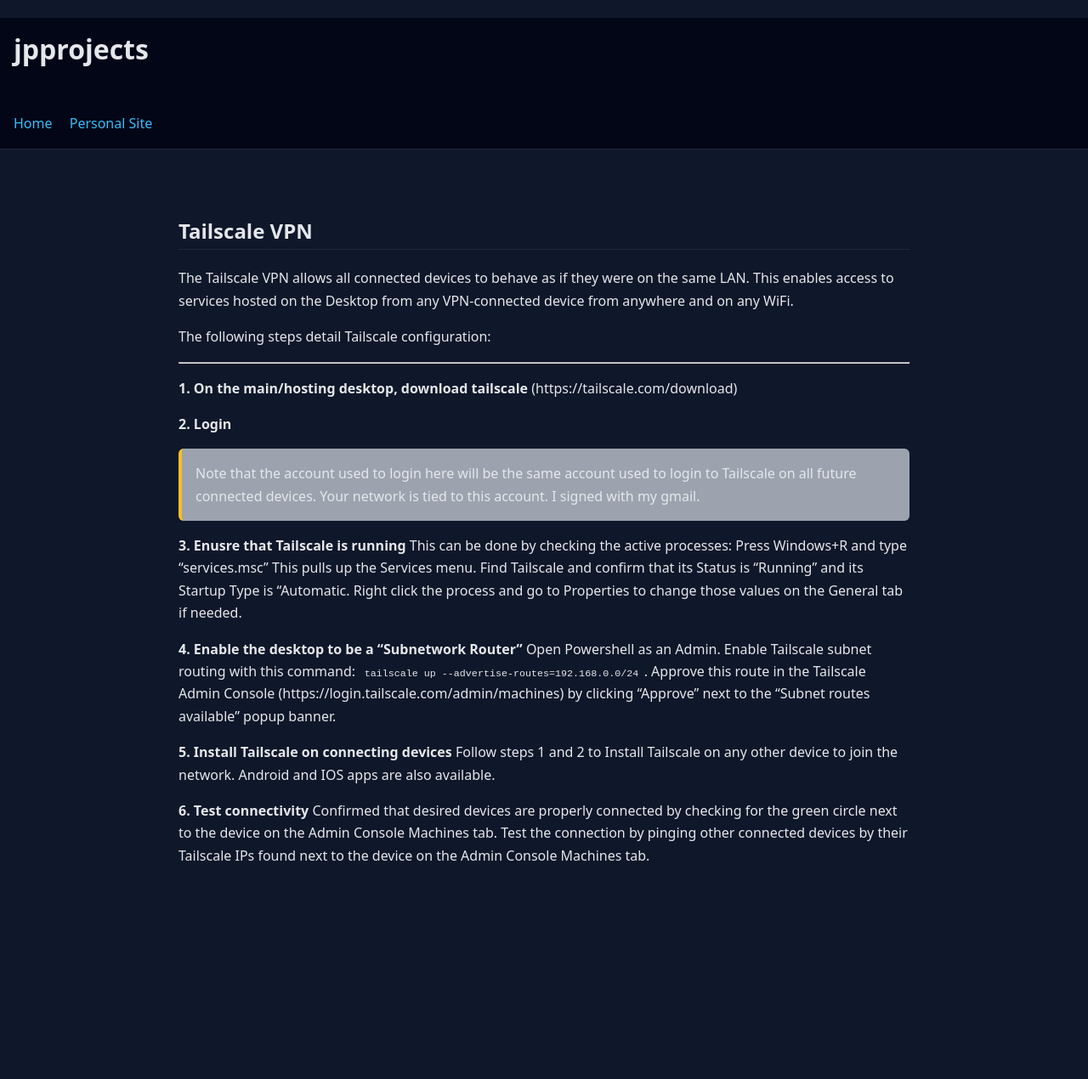
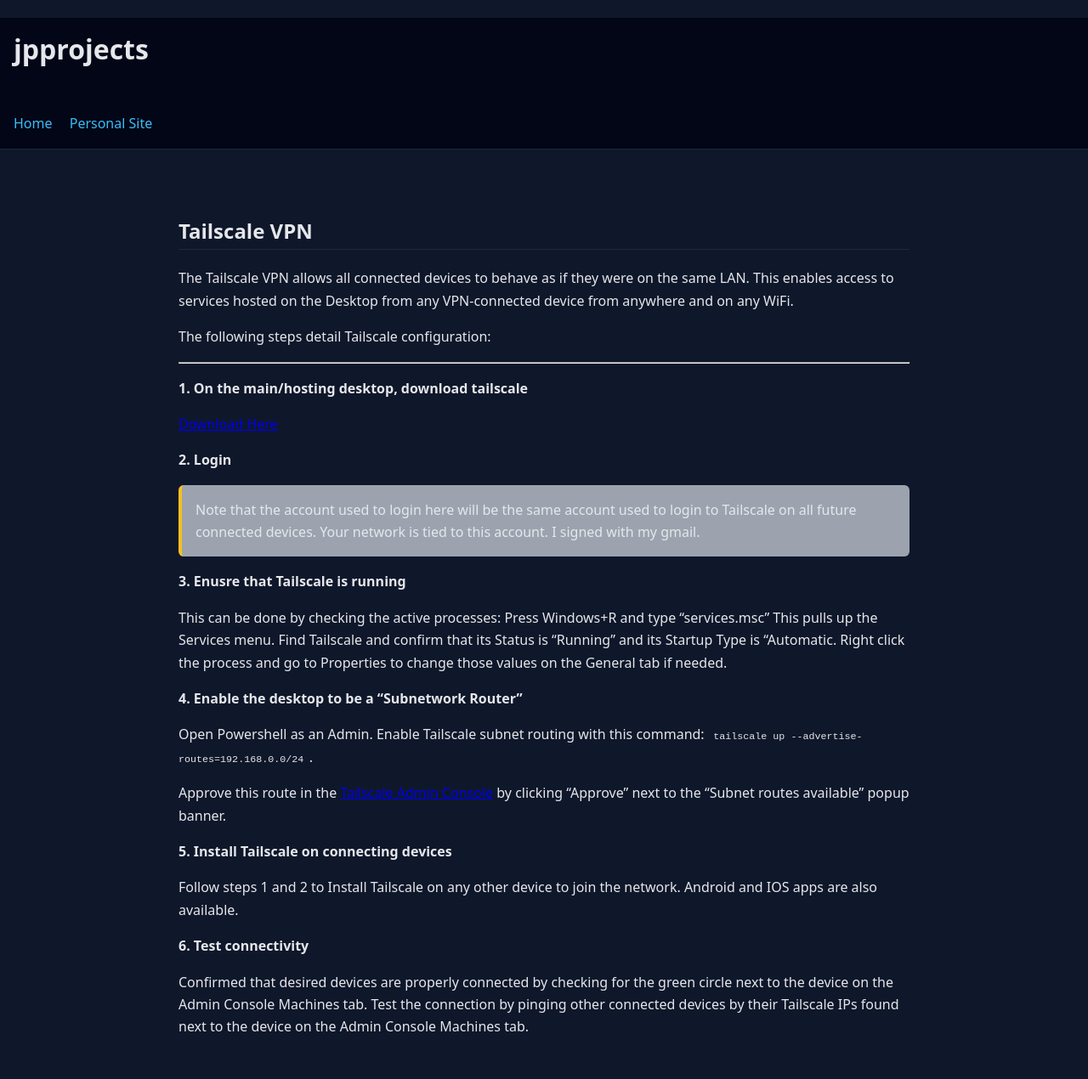
Before and after one commit to jacob-parra/jpprojects, a Jekyll site: the page built from projects/tailscale.md, in a window 1280 px wide. Shown: the whole page at 85% size. Built offline with Jekyll 4.4.1, drawn with Linux system fonts in a browser that asks for light colours; before the commit the page ends 1068 px from its top, so only the background shows below that.

Commit message:
Content and Styling

```diff
--- a/projects/tailscale.md
+++ b/projects/tailscale.md
@@ -12,21 +12,29 @@ The following steps detail Tailscale configuration:
 <hr>
 
 **1. On the main/hosting desktop, download tailscale**
-(https://tailscale.com/download)
+
+<a href="https://tailscale.com/download">Download Here</a>
 
 **2. Login**
+
 <div class="info">
 Note that the account used to login here will be the same account used to login to Tailscale on all future connected devices. Your network is tied to this account. I signed with my gmail.
 </div>
 
 **3. Enusre that Tailscale is running**
+
 This can be done by checking the active processes: Press Windows+R and type "services.msc" This pulls up the Services menu. Find Tailscale and confirm that its Status is "Running" and its Startup Type is "Automatic. Right click the process and go to Properties to change those values on the General tab if needed.
 
 **4. Enable the desktop to be a "Subnetwork Router"**
-Open Powershell as an Admin. Enable Tailscale subnet routing with this command: `tailscale up --advertise-routes=192.168.0.0/24`. Approve this route in the Tailscale Admin Console (https://login.tailscale.com/admin/machines) by clicking "Approve" next to the “Subnet routes available” popup banner.
+
+Open Powershell as an Admin. Enable Tailscale subnet routing with this command: `tailscale up --advertise-routes=192.168.0.0/24`.
+
+Approve this route in the <a href="https://login.tailscale.com/admin/machines">Tailscale Admin Console</a> by clicking "Approve" next to the “Subnet routes available” popup banner.
 
 **5. Install Tailscale on connecting devices**
+
 Follow steps 1 and 2 to Install Tailscale on any other device to join the network. Android and IOS apps are also available.
 
 **6. Test connectivity**
+
 Confirmed that desired devices are properly connected by checking for the green circle next to the device on the Admin Console Machines tab. Test the connection by pinging other connected devices by their Tailscale IPs found next to the device on the Admin Console Machines tab.
```
Also changed, not shown: projects/scripting.md (+2 -2 lines), projects/sshsftp.md (+5 -0 lines), projects/truenas.md (+2 -2 lines).
